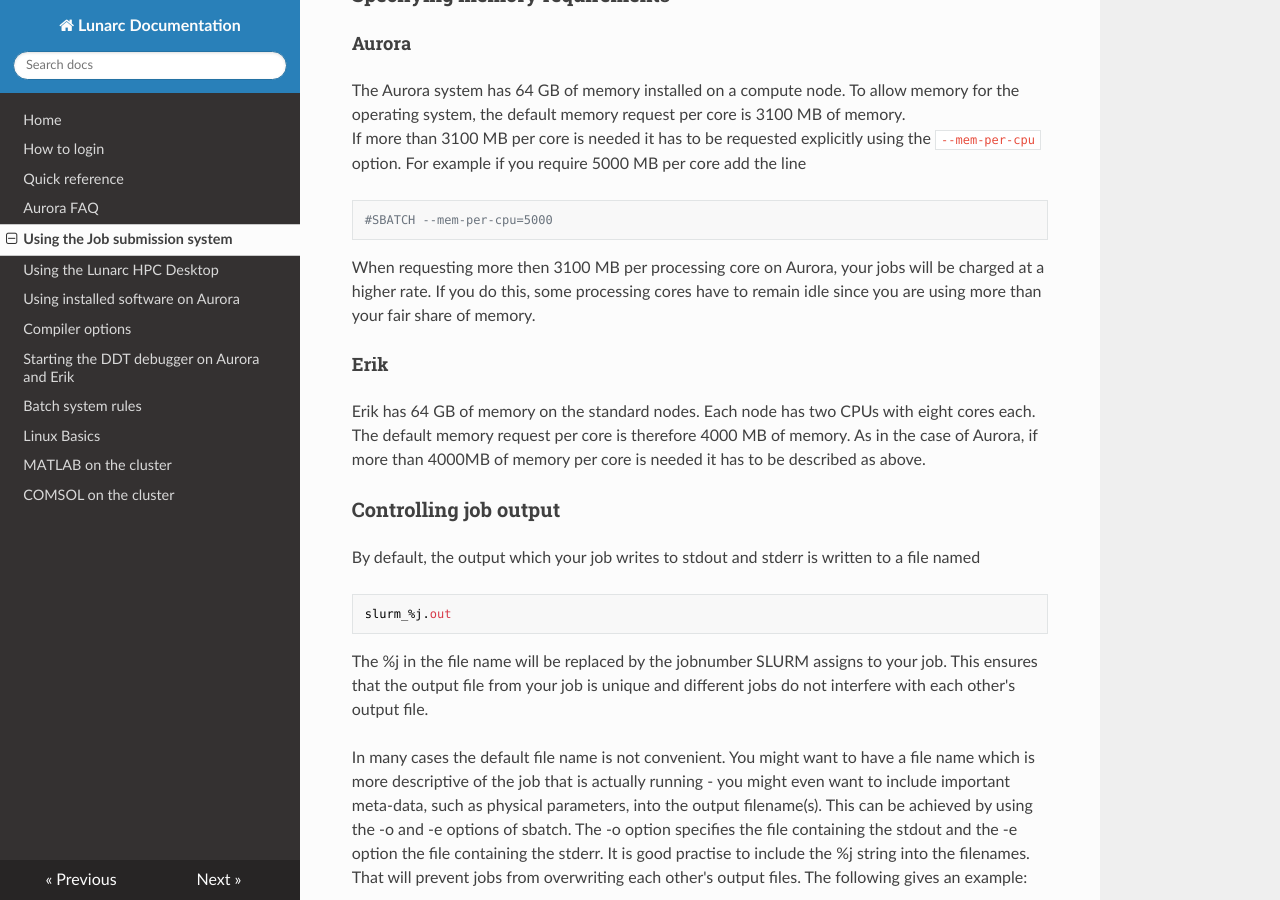
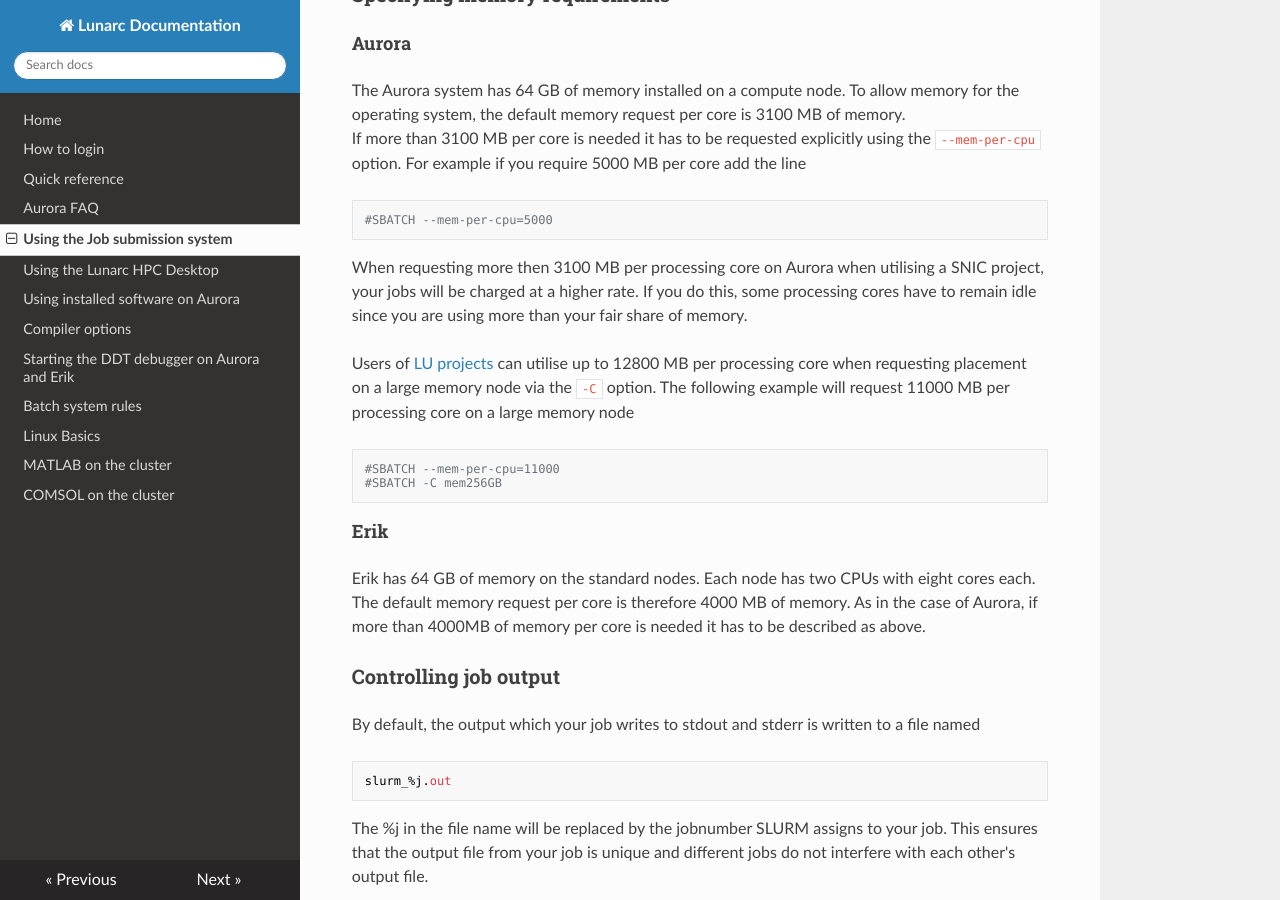
Before and after one commit to lunarc/lunarc_docs, an MkDocs documentation site: the page built from docs/batch_system.md, in a window 1280 px wide and 900 px high, scrolled down 4209 px. Built offline with MkDocs 1.6.1, drawn with Linux system fonts in a browser that asks for light colours; nearby versions of some CDN libraries; old or Windows-style settings are respelled for this version of MkDocs.

Commit message:
Placement on large memory nodes

```diff
--- a/docs/batch_system.md
+++ b/docs/batch_system.md
@@ -198,10 +198,15 @@ requested explicitly using the `--mem-per-cpu` option.  For example if you requi
 
     #SBATCH --mem-per-cpu=5000
 
-When requesting more then 3100 MB per processing core on Aurora, your
+When requesting more then 3100 MB per processing core on Aurora when utilising a SNIC project, your
 jobs will be
 charged at a higher rate. If you do this, some processing cores have to
 remain idle since you are using more than your fair share of memory.
+
+Users of [LU projects](#specifying-a-project-and-partition-for-users-with-LU-projects-or-multiple-projects) can utilise up to 12800 MB per processing core when requesting placement on a large memory node via the `-C` option.  The following example will request 11000 MB per processing core on a large memory node
+
+    #SBATCH --mem-per-cpu=11000
+    #SBATCH -C mem256GB
 
 #### Erik
 Erik has 64 GB of memory on the standard nodes. Each node has two CPUs
```
